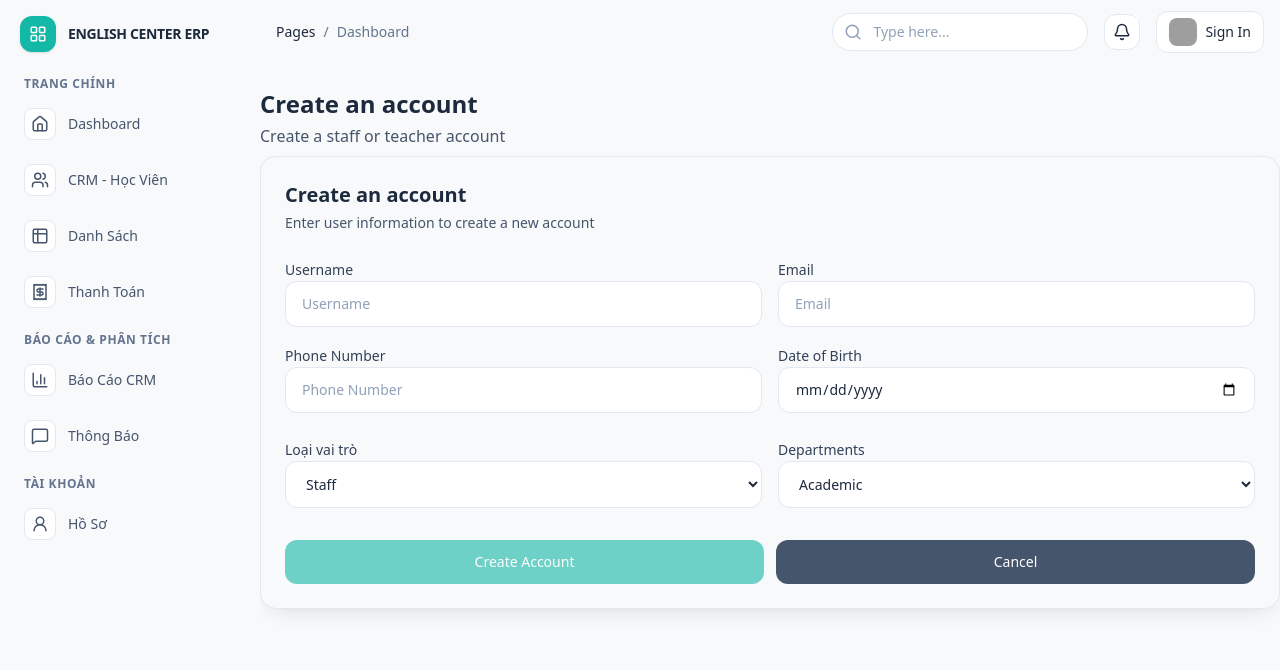
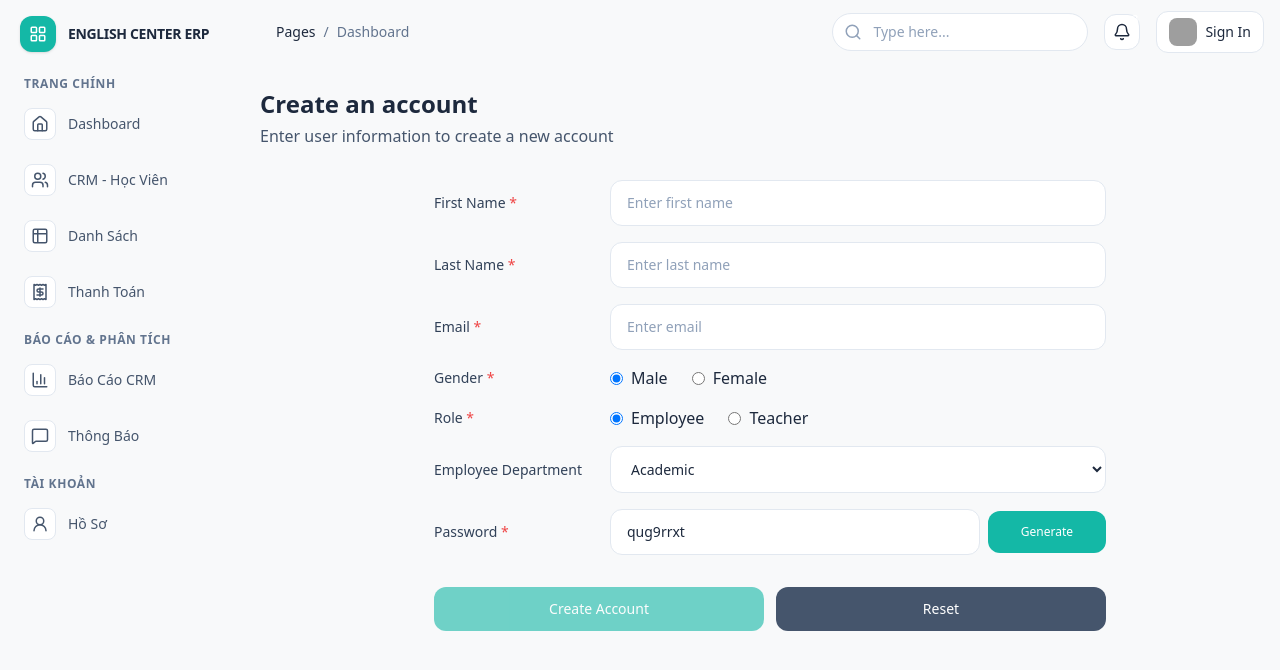
Before and after one commit to NguyenDucMinhKhoi/ERP, a React (Vite) app in the folder English-center-student-management-FE/: page /accounts/create in a window 1280 px wide. Shown: the top 670 px of the page. Built offline with nearby package versions, Linux system fonts and the light colour scheme; grey boxes are pictures that could not be loaded.

Commit message:
Fix UI của Admin Create Accounts

```diff
--- a/English-center-student-management-FE/src/components/CRM/CreateAccountForm.jsx
+++ b/English-center-student-management-FE/src/components/CRM/CreateAccountForm.jsx
@@ -1,15 +1,16 @@
-import React, { useMemo, useState } from "react";
+import React, { useEffect, useMemo, useState } from "react";
 import InputField from "../UI/InputField.jsx";
 import Button from "../UI/Button.jsx";
 
 export default function CreateAccountForm({ onSubmit, onCancel }) {
   const [formValues, setFormValues] = useState({
-    name: "",
+    firstName: "",
+    lastName: "",
     email: "",
-    phone: "",
-    dob: "",
     roleType: "employee", // employee | teacher
     employeeRole: "Academic", // Academic | Sales | Finance
+    password: "",
+    gender: "male",
   });
 
   const isEmployee = formValues.roleType === "employee";
@@ -19,13 +20,29 @@ export default function CreateAccountForm({ onSubmit, onCancel }) {
     setFormValues((prev) => ({ ...prev, [name]: value }));
   };
 
+  const generatePassword = () => {
+    const random = Math.random().toString(36).slice(-8);
+    const complex = `${random}  `;
+    setFormValues((prev) => ({
+      ...prev,
+      password: complex,
+      passwordConfirm: complex,
+    }));
+  };
+
+  // Auto-generate password on mount
+  useEffect(() => {
+    generatePassword();
+    // eslint-disable-next-line react-hooks/exhaustive-deps
+  }, []);
+
   const handleSubmit = (e) => {
     e.preventDefault();
     const payload = {
-      name: formValues.name.trim(),
+      firstName: formValues.firstName.trim(),
+      lastName: formValues.lastName.trim(),
       email: formValues.email.trim(),
-      phone: formValues.phone.trim(),
-      dateOfBirth: formValues.dob,
+      password: formValues.password,
       role:
         formValues.roleType === "teacher"
           ? { type: "teacher" }
@@ -35,33 +52,30 @@ export default function CreateAccountForm({ onSubmit, onCancel }) {
   };
 
   const isValid = useMemo(() => {
-    if (
-      !formValues.name ||
-      !formValues.email ||
-      !formValues.phone ||
-      !formValues.dob
-    )
+    if (!formValues.firstName || !formValues.lastName || !formValues.email)
       return false;
+    if (!formValues.password) return false;
     if (isEmployee && !formValues.employeeRole) return false;
     return true;
   }, [formValues, isEmployee]);
 
   return (
-    <form onSubmit={handleSubmit} className="card p-6 space-y-6">
-      <div>
-        <h2 className="text-xl font-semibold text-slate-800">Create an account</h2>
-        <p className="text-sm text-slate-600 mt-1">
-        Enter user information to create a new account
-        </p>
-      </div>
-
-      <div className="grid grid-cols-1 gap-4 md:grid-cols-2">
+    <form onSubmit={handleSubmit} className="space-y-6 max-w-2xl mx-auto">
+      <div className="space-y-4">
         <InputField
-          label="Username"
-          name="name"
-          value={formValues.name}
+          label="First Name"
+          name="firstName"
+          value={formValues.firstName}
           onChange={handleChange}
-          placeholder="Username"
+          placeholder="Enter first name"
+          required
+        />
+        <InputField
+          label="Last Name"
+          name="lastName"
+          value={formValues.lastName}
+          onChange={handleChange}
+          placeholder="Enter last name"
           required
         />
         <InputField
@@ -70,53 +84,76 @@ export default function CreateAccountForm({ onSubmit, onCancel }) {
           name="email"
           value={formValues.email}
           onChange={handleChange}
-          placeholder="Email"
+          placeholder="Enter email"
           required
         />
-        <InputField
-          label="Phone Number"
-          name="phone"
-          value={formValues.phone}
+
+        <div className="flex items-center gap-4">
+          <label className="w-40 shrink-0 text-sm font-medium text-slate-700">
+            Gender <span className="text-error">*</span>
+          </label>
+          <div className="flex items-center gap-6">
+            <label className="inline-flex items-center gap-2">
+              <input
+                type="radio"
+                name="gender"
+                value="male"
+                checked={formValues.gender === "male"}
                 onChange={handleChange}
-          placeholder="Phone Number"
-          required
               />
-        <InputField
-          label="Date of Birth"
-          type="date"
-          name="dob"
-          value={formValues.dob}
+              <span>Male</span>
+            </label>
+            <label className="inline-flex items-center gap-2">
+              <input
+                type="radio"
+                name="gender"
+                value="female"
+                checked={formValues.gender === "female"}
                 onChange={handleChange}
-          required
               />
+              <span>Female</span>
+            </label>
+          </div>
         </div>
 
-      <div className="grid grid-cols-1 gap-4 md:grid-cols-2">
-        <div className="space-y-1">
-          <label className="text-sm font-medium text-slate-700">
-            Loại vai trò
+        <div className="flex items-center gap-4">
+          <label className="w-40 shrink-0 text-sm font-medium text-slate-700">
+            Role <span className="text-error">*</span>
           </label>
-          <select
+          <div className="flex items-center gap-6">
+            <label className="inline-flex items-center gap-2">
+              <input
+                type="radio"
                 name="roleType"
-            value={formValues.roleType}
+                value="employee"
+                checked={formValues.roleType === "employee"}
                 onChange={handleChange}
-            className="w-full rounded-xl border border-slate-200 bg-surface px-4 py-3 text-sm outline-none ring-primary-light focus:ring-2"
-          >
-            <option value="employee">Staff</option>
-            <option value="teacher">Tearcher</option>
-          </select>
+              />
+              <span>Employee</span>
+            </label>
+            <label className="inline-flex items-center gap-2">
+              <input
+                type="radio"
+                name="roleType"
+                value="teacher"
+                checked={formValues.roleType === "teacher"}
+                onChange={handleChange}
+              />
+              <span>Teacher</span>
+            </label>
+          </div>
         </div>
 
         {isEmployee && (
-          <div className="space-y-1">
-            <label className="text-sm font-medium text-slate-700">
-            Departments
+          <div className="flex items-center gap-4">
+            <label className="w-40 shrink-0 text-sm font-medium text-slate-700">
+              Employee Department
             </label>
             <select
               name="employeeRole"
               value={formValues.employeeRole}
               onChange={handleChange}
-              className="w-full rounded-xl border border-slate-200 bg-surface px-4 py-3 text-sm outline-none ring-primary-light focus:ring-2"
+              className="flex-1 rounded-xl border border-slate-200 bg-surface px-4 py-3 text-sm outline-none ring-primary-light focus:ring-2"
             >
               <option value="Academic">Academic</option>
               <option value="Sales">Sales</option>
@@ -124,6 +161,30 @@ export default function CreateAccountForm({ onSubmit, onCancel }) {
             </select>
           </div>
         )}
+
+        <div className="space-y-4">
+          <div className="flex items-center gap-4">
+            <label className="w-40 shrink-0 text-sm font-medium text-slate-700">
+              Password <span className="text-error">*</span>
+            </label>
+            <div className="flex flex-1 items-center gap-2">
+              <input
+                type="text"
+                name="password"
+                value={formValues.password}
+                readOnly
+                className="flex-1 rounded-xl border border-slate-200 bg-surface px-4 py-3 text-sm outline-none ring-primary-light placeholder:text-slate-400 focus:ring-2"
+              />
+              <button
+                type="button"
+                onClick={generatePassword}
+                className="rounded-xl border border-transparent bg-primary-main px-8 py-3 text-xs font-medium text-white hover:opacity-90"
+              >
+                Generate
+              </button>
+            </div>
+          </div>
+        </div>
       </div>
 
       <div className="flex items-center gap-3 pt-2">
@@ -132,10 +193,21 @@ export default function CreateAccountForm({ onSubmit, onCancel }) {
         </Button>
         <Button
           type="button"
-          onClick={onCancel}
+          onClick={() => {
+            setFormValues({
+              firstName: "",
+              lastName: "",
+              email: "",
+              roleType: "employee",
+              employeeRole: "Academic",
+              gender: "male",
+              password: "",
+            });
+            generatePassword();
+          }}
           className="w-auto px-5 bg-slate-600"
         >
-          Cancel
+          Reset
         </Button>
       </div>
     </form>
--- a/English-center-student-management-FE/src/components/UI/InputField.jsx
+++ b/English-center-student-management-FE/src/components/UI/InputField.jsx
@@ -11,10 +11,13 @@ export default function InputField({
   required,
 }) {
   return (
-    <div className="space-y-1">
+    <div className="flex items-center gap-4">
       {label && (
-        <label htmlFor={name} className="text-sm font-medium text-slate-700">
-          {label}
+        <label
+          htmlFor={name}
+          className="w-40 shrink-0 text-sm font-medium text-slate-700"
+        >
+          {label} {required && <span className="text-error">*</span>}
         </label>
       )}
       <input
@@ -26,7 +29,8 @@ export default function InputField({
         placeholder={placeholder}
         autoComplete={autoComplete}
         required={required}
-        className="w-full rounded-xl border border-slate-200 bg-surface px-4 py-3 text-sm outline-none ring-primary-light placeholder:text-slate-400 focus:ring-2"
+        aria-required={required ? "true" : undefined}
+        className="flex-1 rounded-xl border border-slate-200 bg-surface px-4 py-3 text-sm outline-none ring-primary-light placeholder:text-slate-400 focus:ring-2"
       />
     </div>
   );
--- a/English-center-student-management-FE/src/pages/CreateAccount.jsx
+++ b/English-center-student-management-FE/src/pages/CreateAccount.jsx
@@ -1,25 +1,64 @@
-import React from "react";
+import React, { useState } from "react";
 import { useNavigate } from "react-router-dom";
 import CreateAccountForm from "../components/CRM/CreateAccountForm.jsx";
 
 export default function CreateAccount() {
   const navigate = useNavigate();
+  const [successData, setSuccessData] = useState(null);
 
   const handleSubmit = (payload) => {
     console.log("Create account payload:", payload);
     // TODO: integrate API
-    navigate("/dashboard");
+    setSuccessData(payload);
   };
 
   return (
     <div className="space-y-6">
-      <div className="mb-2">
-        <h1 className="text-2xl font-bold text-slate-800">Create an account</h1>
+      {/* Header */}
+      <div className="mb-8">
+        <h1 className="text-2xl font-bold text-slate-800">
+        Create an account
+        </h1>
         <p className="text-slate-600 mt-1">
-        Create a staff or teacher account
+        Enter user information to create a new account
         </p>
       </div>
-
+      {successData && (
+        <div className="fixed inset-0 z-50 flex items-center justify-center bg-black/40">
+          <div className="w-full max-w-md rounded-xl bg-white p-6 shadow-xl">
+            <h2 className="text-lg font-semibold text-slate-800">
+              Registered successfully
+            </h2>
+            <p className="mt-2 text-sm text-slate-600">
+              Account has been created with information:
+            </p>
+            <div className="mt-4 space-y-2 text-sm">
+              <div>
+                <span className="font-medium">Email:</span> {successData.email}
+              </div>
+              <div>
+                <span className="font-medium">Password:</span>{" "}
+                {successData.password}
+              </div>
+              <div>
+                <span className="font-medium">Role:</span>{" "}
+                {successData.role?.type}
+                {successData.role?.department
+                  ? ` (${successData.role.department})`
+                  : ""}
+              </div>
+            </div>
+            <div className="mt-6 flex justify-end gap-3">
+              <button
+                className="rounded-xl bg-primary-main px-4 py-2 text-sm font-medium text-white hover:opacity-90"
+                onClick={() => setSuccessData(null)}
+              >
+                Create another
+              </button>
+            </div>
+          </div>
+        </div>
+      )}
       <CreateAccountForm
         onSubmit={handleSubmit}
         onCancel={() => navigate(-1)}
--- a/English-center-student-management-FE/src/pages/Dashboard.jsx
+++ b/English-center-student-management-FE/src/pages/Dashboard.jsx
@@ -1,5 +1,5 @@
-import React from "react";
-import { useNavigate } from "react-router-dom";
+import React, { useEffect, useState } from "react";
+import { useLocation, useNavigate } from "react-router-dom";
 import {
   Users,
   GraduationCap,
@@ -21,6 +21,16 @@ import { APITester } from "../components/CRM";
 export default function Dashboard() {
   // Event handlers
   const navigate = useNavigate();
+  const location = useLocation();
+  const [successData, setSuccessData] = useState(null);
+
+  useEffect(() => {
+    if (location.state && location.state.accountCreated) {
+      setSuccessData(location.state.accountCreated);
+      // Clear the navigation state so dialog doesn't reappear on refresh
+      navigate(location.pathname, { replace: true });
+    }
+  }, [location, navigate]);
   const handleQuickAction = (action, actionData) => {
     if (action === "add-employee") {
       navigate("/accounts/create");
```
Lines whose indentation alone changed are shown as unchanged.
